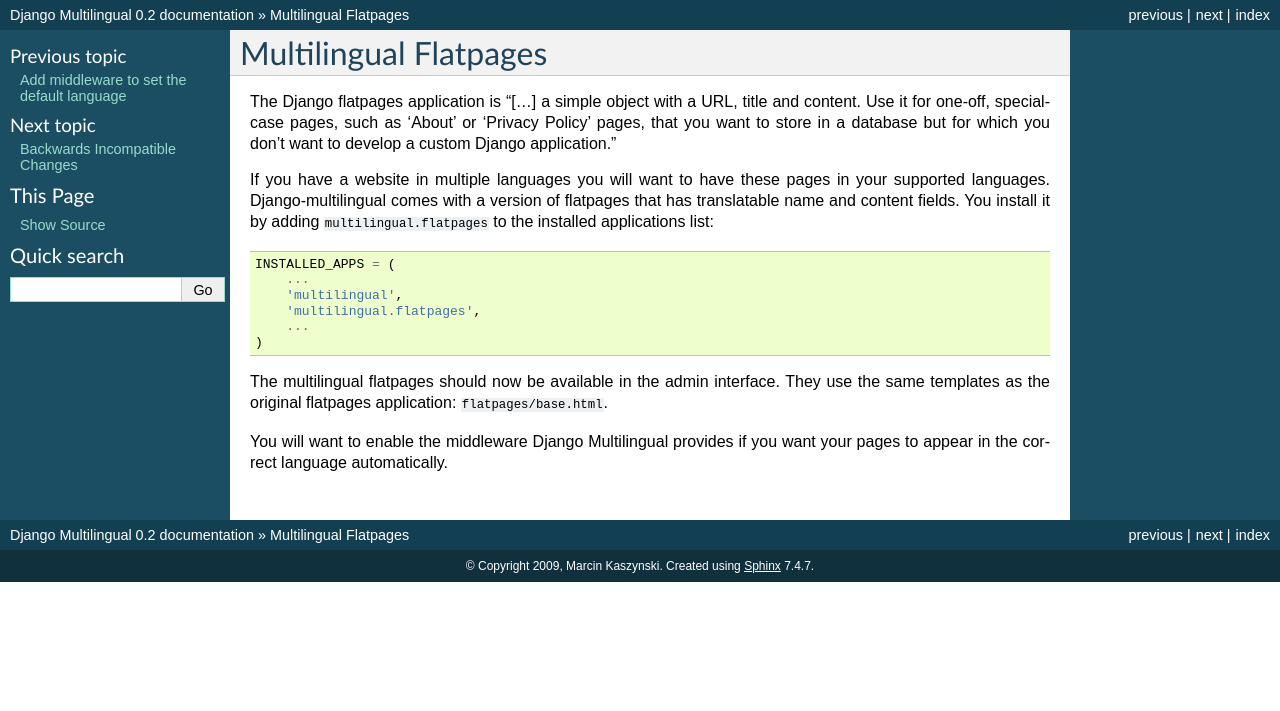
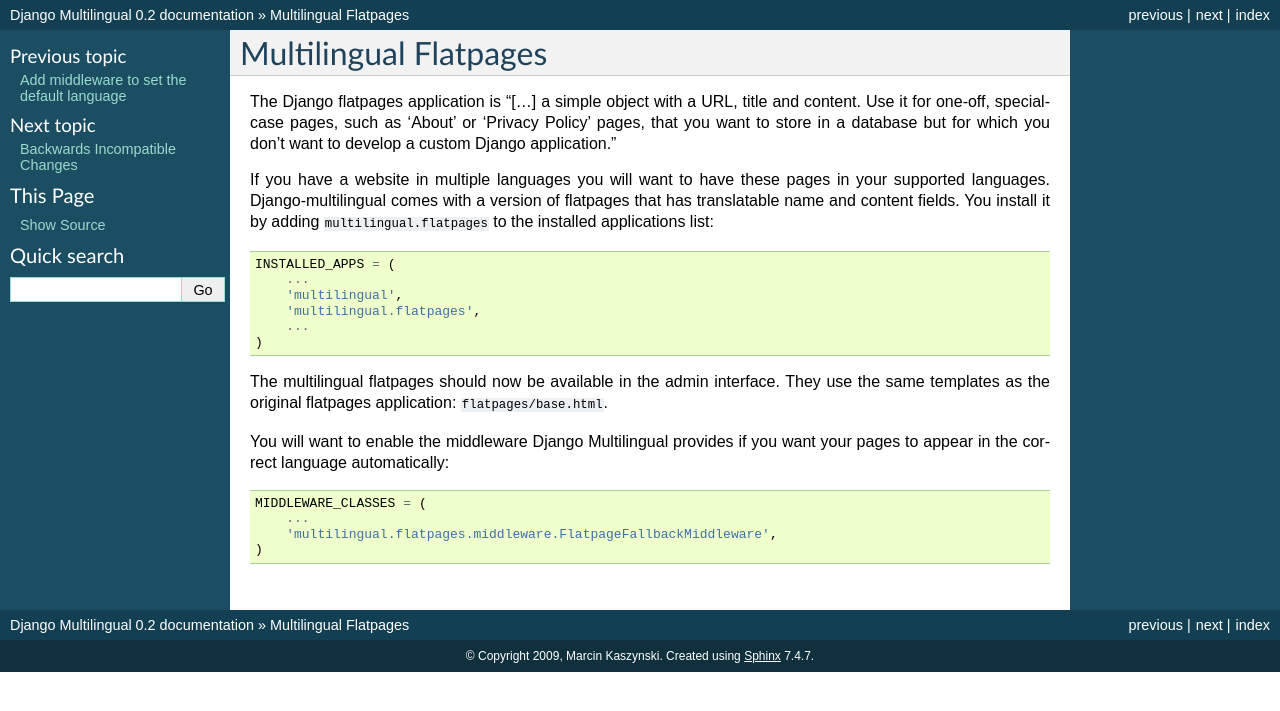
Before and after one commit to DataMarket/multilingual, a Sphinx documentation site: the page built from docs/flatpages.rst, in a window 1280 px wide. Shown: the top 711 px of the page. Built offline with Sphinx 7.4.7, drawn with Linux system fonts in a browser that asks for light colours.

Commit message:
Updated flatpages documentation to point out the middleware you may want to add when using them.

```diff
--- a/docs/flatpages.rst
+++ b/docs/flatpages.rst
@@ -24,6 +24,11 @@
 use the same templates as the original flatpages application: ``flatpages/base.html``.
 
 You will want to enable the middleware Django Multilingual provides if you want your
-pages to appear in the correct language automatically.
+pages to appear in the correct language automatically::
+
+    MIDDLEWARE_CLASSES = (
+        ...
+        'multilingual.flatpages.middleware.FlatpageFallbackMiddleware',
+    )
 
 .. vi:ft=rst:expandtab:shiftwidth=4
```
Also changed, not shown: 9 other files.
